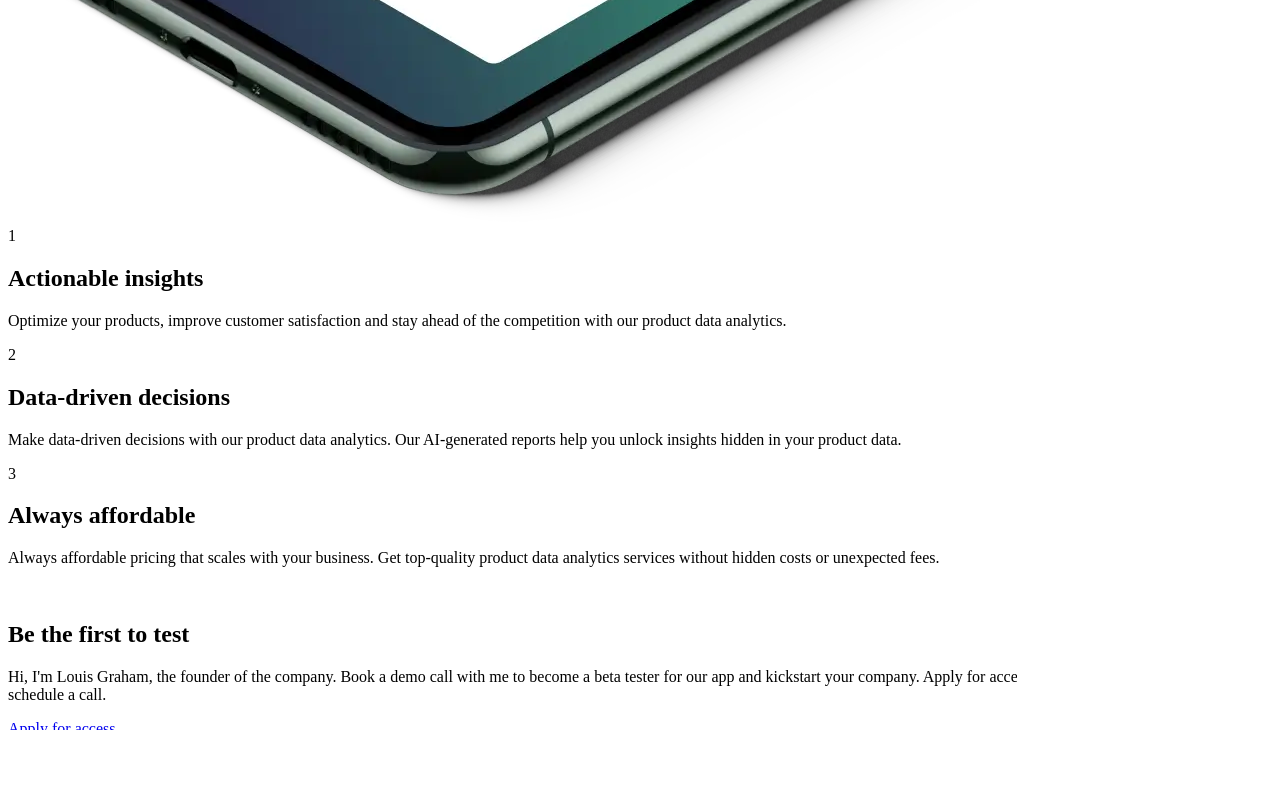
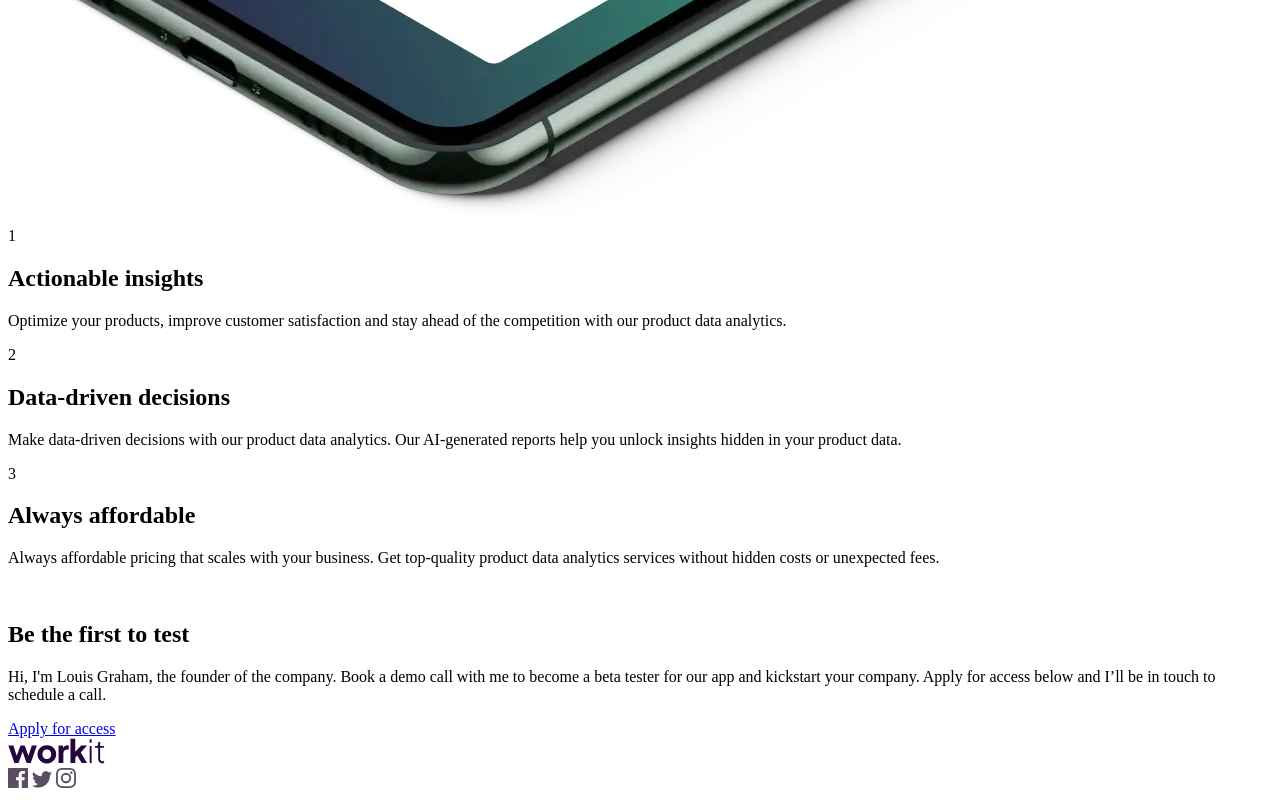
Before and after one commit to fullsnackdevj/workit-landing-page, a plain HTML site: page index.html in a window 1280 px wide. Shown: the part 795-1595 px from the top of the page. Before the commit the page ends 1541 px from the top, so only its background shows below. Drawn offline with Linux system fonts and the light colour scheme.

Commit message:
added footer section

```diff
--- a/index.html
+++ b/index.html
@@ -102,6 +102,22 @@
             <a href="#">Apply for access</a>
           </div>
         </section>
+
+        <footer>
+          <img src="./assets/images/logo-dark.svg" alt="footer logo black" />
+
+          <div class="social-media-icons">
+            <img src="./assets/images/icon-facebook.svg" alt="facebook icon" />
+            <img
+              src="./assets/images/icon-twitter.svg"
+              alt="Old twitter icon"
+            />
+            <img
+              src="./assets/images/icon-instagram.svg"
+              alt="Instagram icon"
+            />
+          </div>
+        </footer>
       </div>
     </div>
   </body>
```
